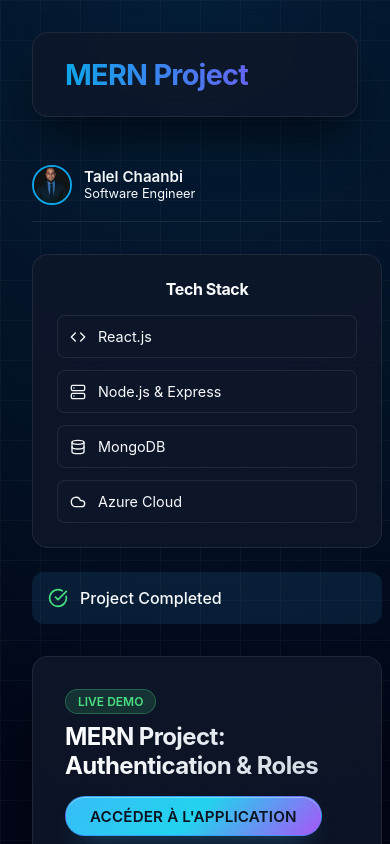
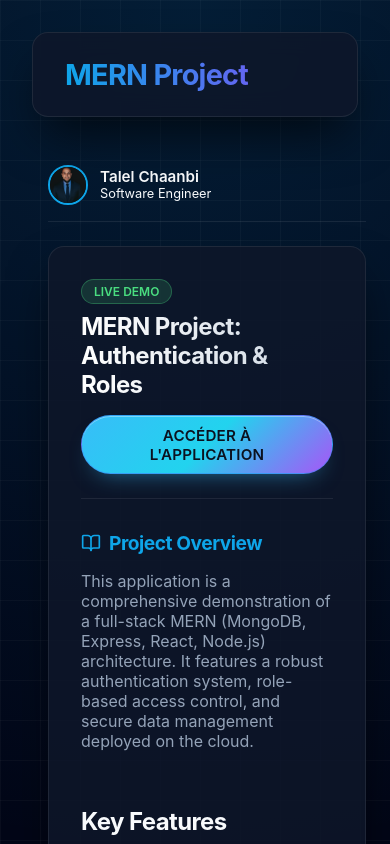
Before and after one commit to talelchaanbi/MERNProjectTalel, a React (Vite) app in the folder frontend/: page / in a window 390 px wide. Shown: the top 844 px of the page. Built offline with nearby package versions, Linux system fonts and the light colour scheme; no server answers.

Commit message:
feat: enhance dashboard layout with responsive adjustments and improved spacing; add styles for project sidebar and user profile

```diff
--- a/frontend/src/App.css
+++ b/frontend/src/App.css
@@ -1620,6 +1620,7 @@ input[type="file"]::file-selector-button:hover {
   display: flex;
   flex-direction: column;
   gap: 2rem;
+  padding: 0 1rem;
 }
 
 .dashboard-header {
@@ -1683,13 +1684,53 @@ input[type="file"]::file-selector-button:hover {
 
 .dashboard-content {
   display: grid;
-  grid-template-columns: 300px 1fr;
-  gap: 2rem;
+  grid-template-columns: 280px 1fr;
+  gap: 2.5rem;
   align-items: start;
 }
 
-@media (max-width: 900px) {
+@media (max-width: 1024px) {
   .dashboard-content {
+    grid-template-columns: 1fr;
+    gap: 2rem;
+  }
+
+  .project-sidebar {
+    display: grid;
+    grid-template-columns: repeat(auto-fit, minmax(250px, 1fr));
+    gap: 1.5rem;
+    order: 2;
+  }
+}
+
+@media (max-width: 640px) {
+  .dashboard-container {
+    gap: 1.5rem;
+  }
+
+  .dashboard-header {
+    flex-direction: column;
+    align-items: flex-start;
+    gap: 1rem;
+  }
+
+  .user-profile-mini {
+    width: 100%;
+    justify-content: flex-start;
+  }
+
+  .project-header {
+    flex-direction: column;
+    align-items: stretch;
+    gap: 1.5rem;
+  }
+
+  .project-header button {
+    width: 100%;
+    justify-content: center;
+  }
+
+  .features-grid {
     grid-template-columns: 1fr;
   }
 }
```
